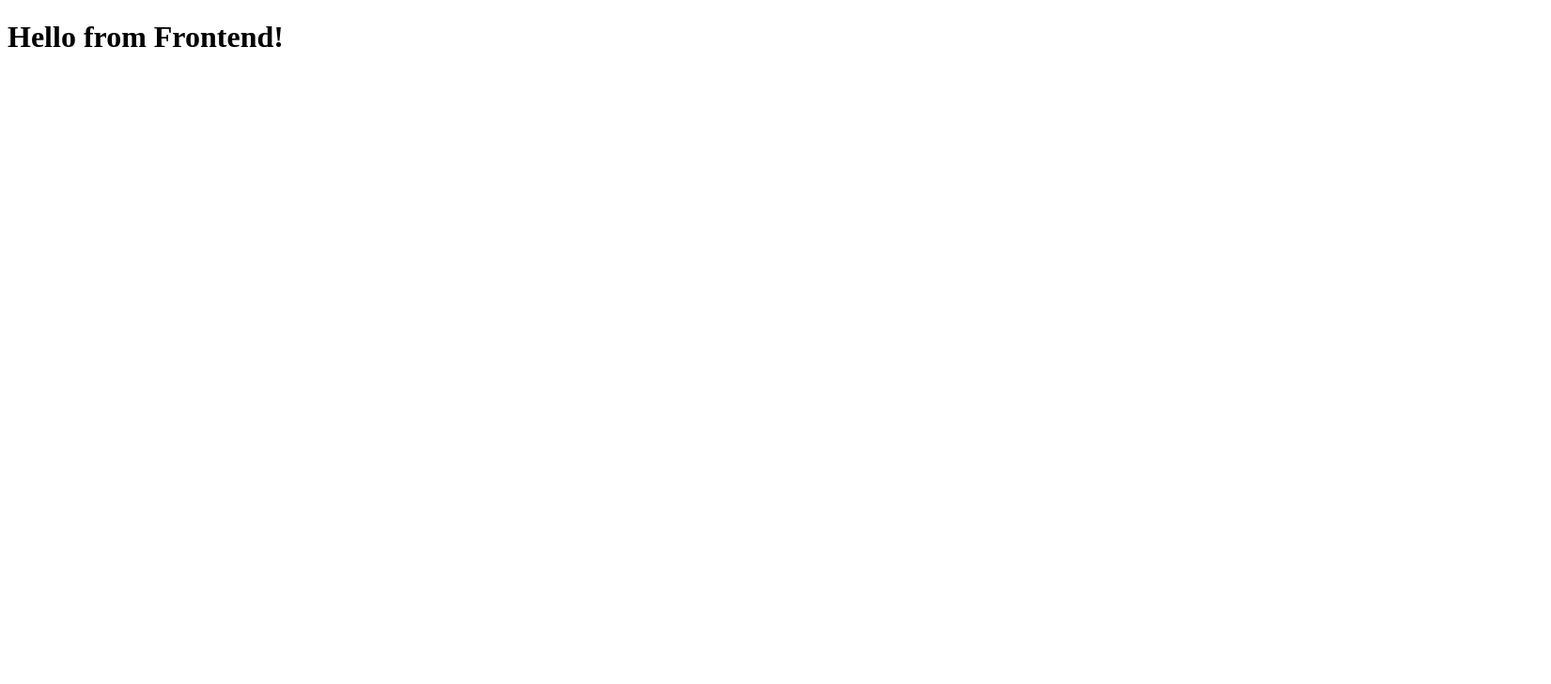
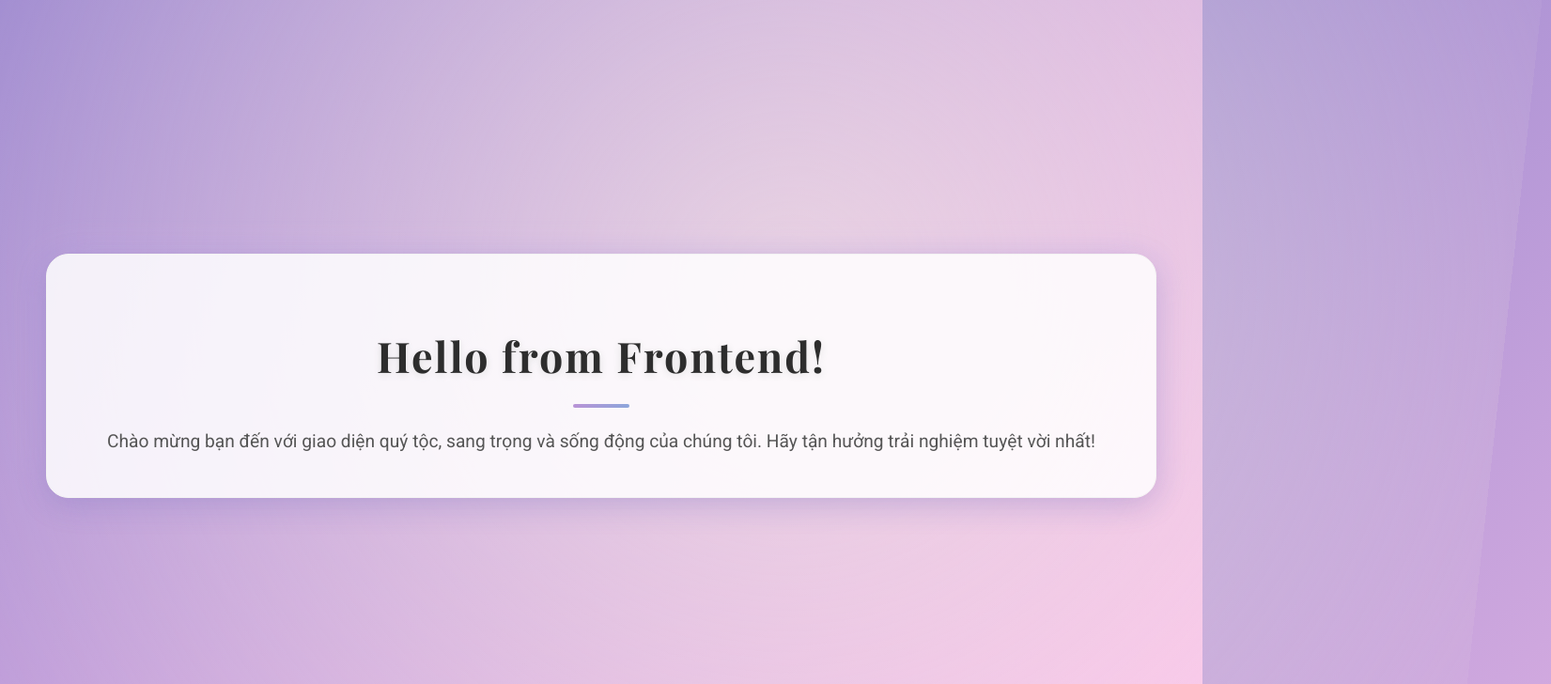
Before and after one commit to thanhbinh0338825226/testGit, a plain HTML site: page frontend/index.html in a window 1280 px wide. Shown: the top 728 px of the page at 94% size, 1651 px wide, since content can reach past the window. Drawn offline with nearby package versions, Linux system fonts and the light colour scheme.

Commit message:
New Code

```diff
--- a/frontend/index.html
+++ b/frontend/index.html
@@ -1,10 +1,116 @@
 <!DOCTYPE html>
 <html lang="en">
   <head>
-  <meta charset="UTF-8">
+    <meta charset="UTF-8" />
     <title>Frontend</title>
+    <link
+      href="https://fonts.googleapis.com/css2?family=Playfair+Display:wght@700&family=Roboto&display=swap"
+      rel="stylesheet"
+    />
+    <style>
+      body {
+        background: linear-gradient(135deg, #a18cd1 0%, #fbc2eb 100%);
+        /* Hiệu ứng ánh sáng */
+        position: relative;
+        min-height: 100vh;
+        margin: 0;
+        display: flex;
+        align-items: center;
+        justify-content: center;
+        font-family: "Roboto", serif;
+        overflow: hidden;
+      }
+      /* Hiệu ứng ánh sáng động */
+      body::before {
+        content: "";
+        position: absolute;
+        top: -20%;
+        left: -20%;
+        width: 140%;
+        height: 140%;
+        background: radial-gradient(
+          circle at 60% 40%,
+          #fffbe6 0%,
+          #fbc2eb00 70%
+        );
+        opacity: 0.5;
+        pointer-events: none;
+        animation: shine 8s linear infinite alternate;
+        z-index: 0;
+      }
+      @keyframes shine {
+        0% {
+          transform: scale(1) rotate(0deg);
+        }
+        100% {
+          transform: scale(1.1) rotate(10deg);
+        }
+      }
+      .container {
+        position: relative;
+        z-index: 1;
+        background: rgba(255, 255, 255, 0.85);
+        box-shadow: 0 8px 32px 0 rgba(31, 38, 135, 0.18), 0 0 40px 0 #e0c3fc55;
+        border-radius: 24px;
+        padding: 48px 64px;
+        text-align: center;
+        border: 1px solid #f3f3f3;
+        animation: fadeIn 1.2s cubic-bezier(0.39, 0.575, 0.565, 1) both;
+      }
+      h1 {
+        font-family: "Playfair Display", serif;
+        font-size: 2.8rem;
+        color: #2d2d2d;
+        margin-bottom: 0.5em;
+        letter-spacing: 2px;
+        text-shadow: 0 2px 8px #e0e0e0;
+        animation: slideDown 1s cubic-bezier(0.39, 0.575, 0.565, 1) both;
+      }
+      @keyframes fadeIn {
+        0% {
+          opacity: 0;
+          transform: scale(0.95);
+        }
+        100% {
+          opacity: 1;
+          transform: scale(1);
+        }
+      }
+      @keyframes slideDown {
+        0% {
+          opacity: 0;
+          transform: translateY(-40px);
+        }
+        100% {
+          opacity: 1;
+          transform: translateY(0);
+        }
+      }
+      .line {
+        width: 60px;
+        height: 4px;
+        background: linear-gradient(90deg, #b993d6 0%, #8ca6db 100%);
+        margin: 0 auto 1.5em auto;
+        border-radius: 2px;
+        animation: fadeIn 1.5s 0.5s both;
+      }
+      .desc {
+        font-size: 1.2rem;
+        color: #555;
+        margin-top: 1em;
+        font-family: "Roboto", sans-serif;
+        animation: fadeIn 1.5s 0.8s both;
+      }
+    </style>
   </head>
   <body>
+    <div class="container">
       <h1>Hello from Frontend!</h1>
+      <div class="line"></div>
+      <div class="desc">
+        Chào mừng bạn đến với giao diện quý tộc, sang trọng và sống động của
+        chúng tôi. Hãy tận hưởng trải nghiệm tuyệt vời nhất!
+      </div>
+    </div>
   </body>
 </html>
```
Lines whose indentation alone changed are shown as unchanged.
